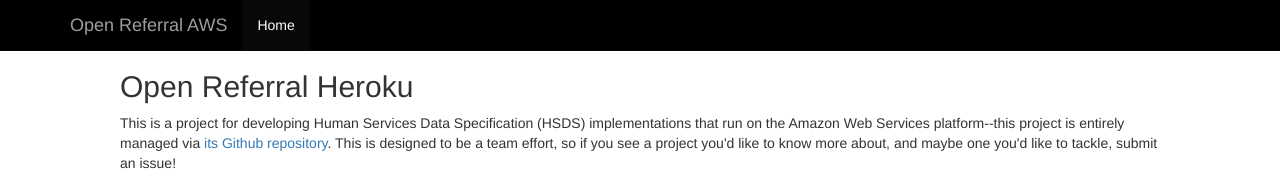
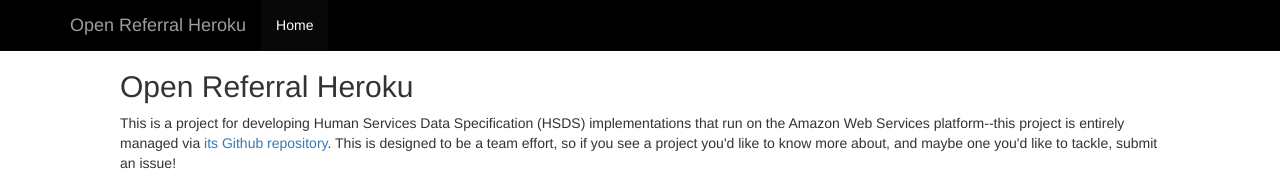
Before and after one commit to adopta-agency/open-referral-heroku, a Jekyll site: the page built from index.html, in a window 1280 px wide. Shown: the top 185 px of the page. Built offline with Jekyll 4.4.1, drawn with Linux system fonts in a browser that asks for light colours; nearby versions of some CDN libraries; library files that are not in the unit come from our copies.

Commit message:
update title

```diff
--- a/_layouts/default.html
+++ b/_layouts/default.html
@@ -5,7 +5,7 @@
 <nav class="navbar navbar-inverse navbar-fixed-top">
   <div class="container">
     <div class="navbar-header">
-      <a class="navbar-brand" href="/">Open Referral AWS</a>
+      <a class="navbar-brand" href="/">Open Referral Heroku</a>
     </div>
     <div id="navbar" class="collapse navbar-collapse">
 
```
